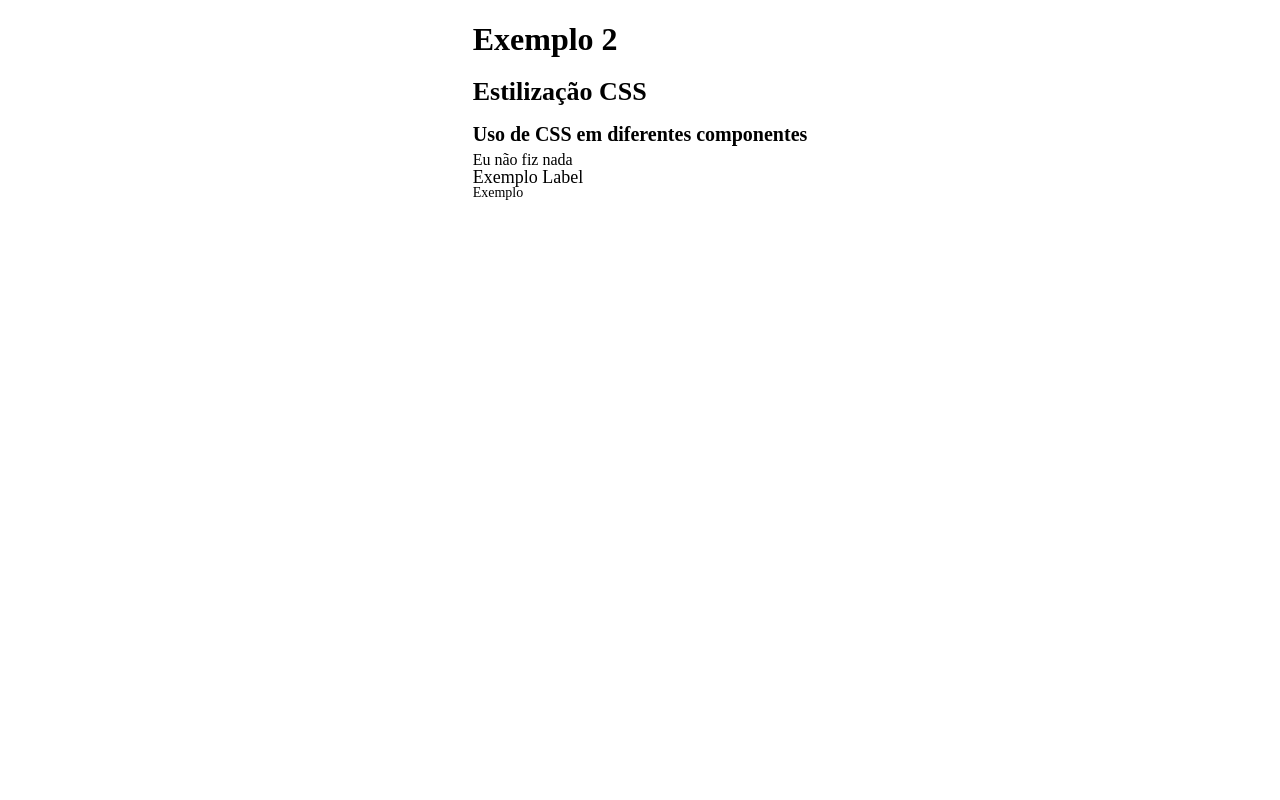
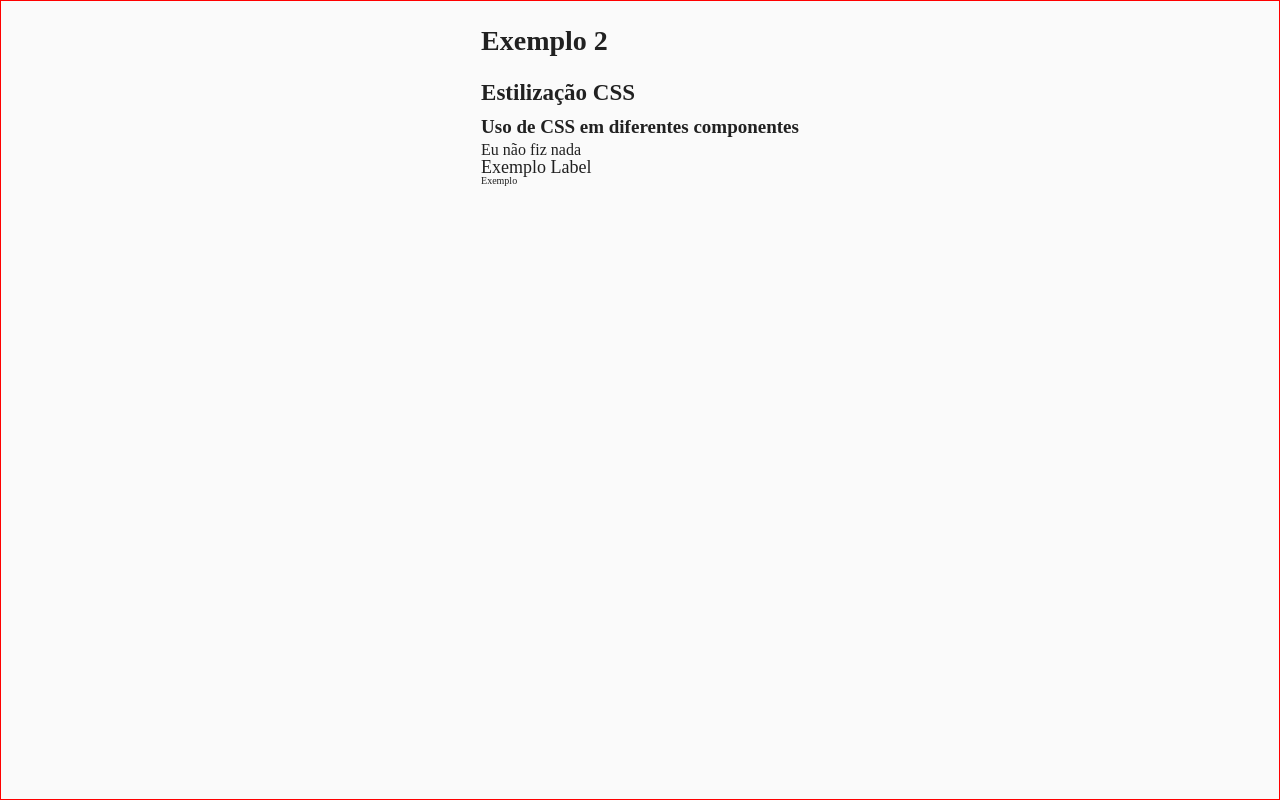
Before and after one commit to WesleyRNX09/introducaovite, a React (Vite) app: page /exemplos/2 in a window 1280 px wide. Built offline with nearby package versions, Linux system fonts and the light colour scheme.

Commit message:
aula 10-03

```diff
--- a/src/css/global.css
+++ b/src/css/global.css
@@ -1,41 +1,122 @@
+html {
+  /* Adiciona um efeito de rolagem suave quando links internos são clicados */
+  scroll-behavior: smooth;
+  /* Define o tamanho da fonte base como 10px (para facilitar o uso de rem) */
+  font-size: 62.5%;
+  /* Garante que o elemento html não seja maior que a largura da viewport */
+  max-width: 100vw;
+}
+
 body {
+  background-color: #fafafa;
+  color: #212121;
+  /* margin: 10px; */
+  padding: 1rem;
   display: flex;
   flex-direction: column;
   align-items: center;
-    margin: 10px;
-    /* justify-content: center;     */
-    /* height: 100vh; */
+  /* justify-content: center; */
+  /* place-items: center; */
+  min-width: 32rem;
+  min-height: 100vh;
+  border: 1px solid red;
+  /* box-sizing: border-box; */
+}
+
+* {
+  /* Altera o modelo de caixa para incluir padding e border na largura e altura de um elemento */
+  box-sizing: border-box;
+  padding: 0;
+  margin: 0;
 }
 
 h1 {
-    font-size: 32px;
+  font-size: 2.8rem;
   font-weight: bold;
-    line-height: 1.2;
-    margin: 10px 0;
+  line-height: 1.1;
+  margin: 1.5rem 0;
 }
 
 h2 {
-    font-size: 26px;
+  font-size: 2.3rem;
   font-weight: bold;
-    line-height: 1.2;
-    margin: 8px 0;
+  line-height: 1.1;
+  margin: 0.8rem 0;
 }
 
 h3 {
-    font-size: 20px;
+  font-size: 1.9rem;
   font-weight: bold;
-    line-height: 1.2;
-    margin: 6px 0;
+  line-height: 1.1;
+  margin: 0.4rem 0;
+}
+
+label {
+  font-size: 1.8rem;
 }
 
 p {
-    font-size: 16px;
+  font-size: 1.6rem;
 }
 
-label {
-    font-size: 18px;
+small {
+  font-size: 1.3rem;
 }
 
-span {
-    font-size: 14px;
+a {
+  text-decoration: none;
 }
+
+/* Estilo para Inputs, Selects e Textareas */
+input, select, textarea {
+  width: 100%;
+  padding: 1rem;
+  margin: 0.8rem 0;
+  border: 0.1rem solid #ccc;
+  border-radius: 0.4rem;
+  box-sizing: border-box; /* Garante que o padding não quebre o layout */
+}
+
+/* Botões */
+button {
+  background-color: #646cff;
+  color: white;
+  padding: 1rem 2rem;
+  border: none;
+  border-radius: 0.8rem;
+  cursor: pointer;
+  transition: filter 0.2s;
+}
+
+button:hover {
+  filter: brightness(0.9);
+}
+
+/* Tabelas Responsivas */
+table {
+  width: 100%;
+  border-collapse: collapse;
+  margin: 2rem 0;
+}
+
+th, td {
+  border: 0.1rem solid #ddd;
+  padding: 1.2rem;
+  text-align: left;
+}
+
+th {
+  background-color: #f4f4f4;
+}
+
+@media screen and (max-width: 960px) {
+  html {
+    font-size: 50%;
+  }
+}
+
+@media screen and (max-width: 600px) {
+  html {
+    font-size: 37.2%;
+  }
+}
--- a/src/pages/exemplos/ex-02/index.jsx
+++ b/src/pages/exemplos/ex-02/index.jsx
@@ -1,8 +1,8 @@
-import styles from'./index.module.css'
+import'./index.css'
 
 function Exemplo02 () {
     return (
-        <div className={styles.containerEx2}>
+        <div className="containerEx2">
             <h1>Exemplo 2</h1>
             <h2>Estilização CSS</h2>
             <h3>Uso de CSS em diferentes componentes</h3>
```
Also changed, not shown: src/pages/exemplos/ex-02/index.css (renamed from src/pages/exemplos/ex-02/index.module.css). Lines whose indentation alone changed are shown as unchanged.
